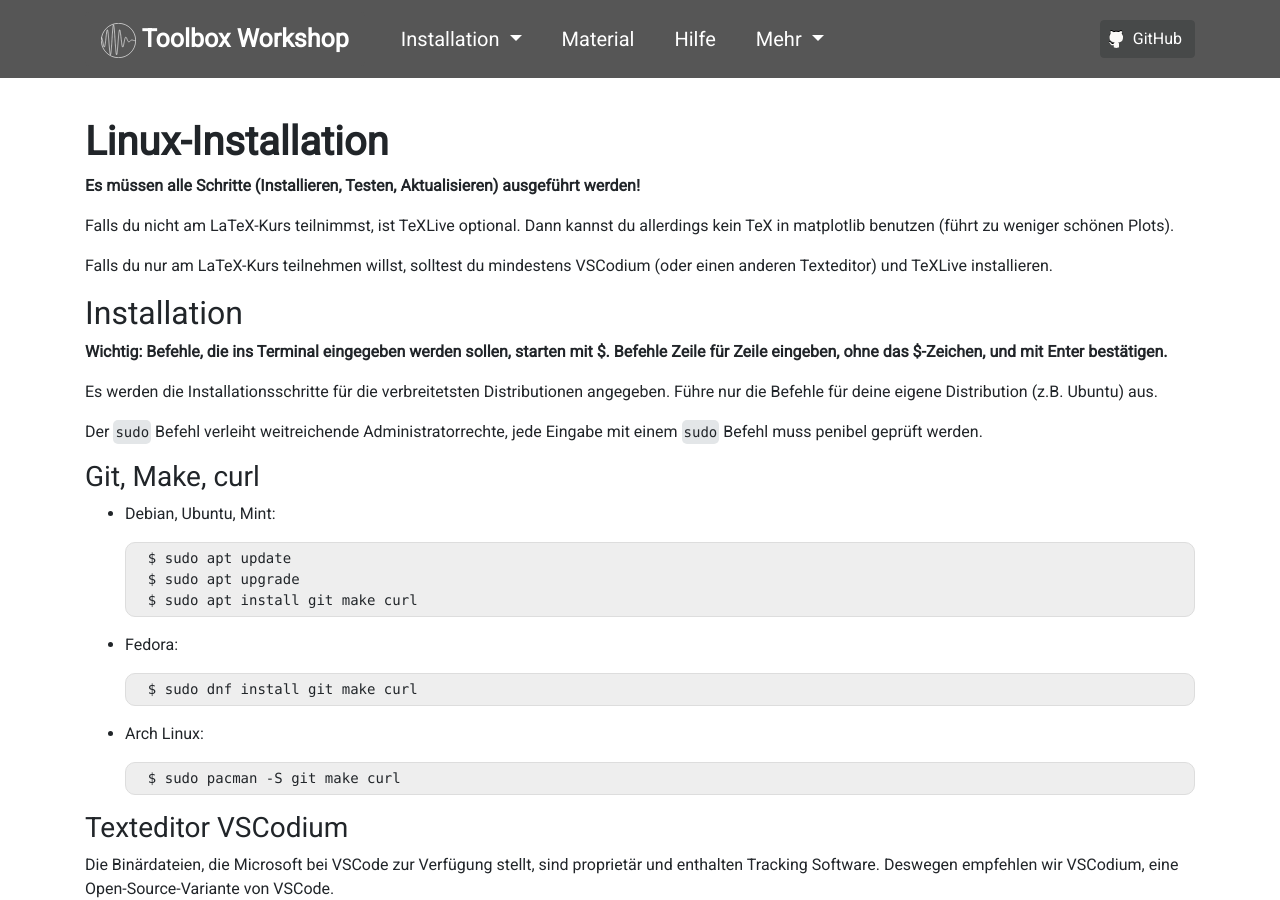
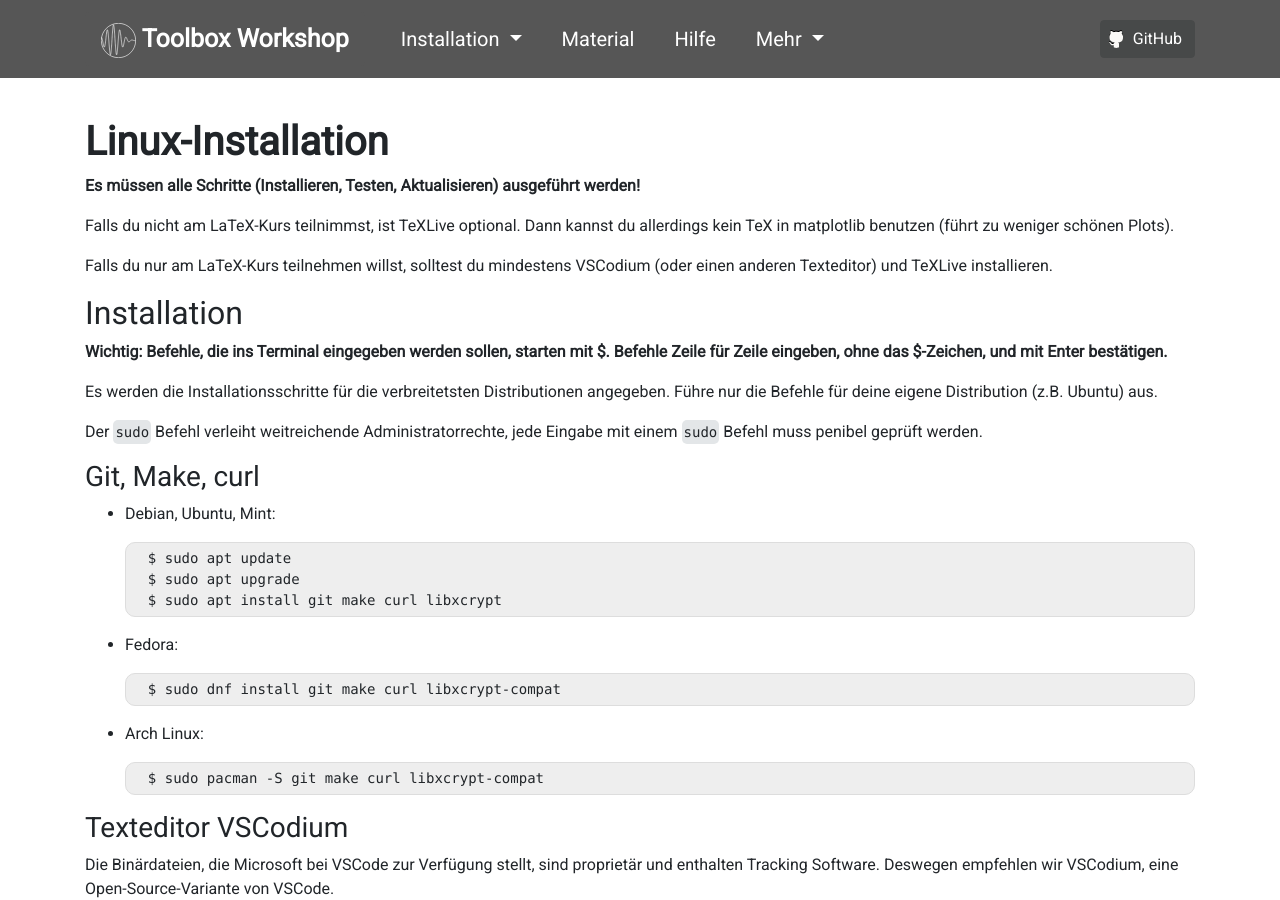
Before and after one commit to pep-dortmund/homepage-toolbox, a Jekyll site: the page built from install/linux.md, in a window 1280 px wide and 900 px high. Built offline with Jekyll 4.4.1, drawn with Linux system fonts in a browser that asks for light colours; nearby versions of some CDN libraries.

Commit message:
include libxcrypt in installation

```diff
--- a/install/linux.md
+++ b/install/linux.md
@@ -30,15 +30,15 @@ jede Eingabe mit einem `sudo` Befehl muss penibel geprüft werden.
 
         $ sudo apt update
         $ sudo apt upgrade
-        $ sudo apt install git make curl
+        $ sudo apt install git make curl libxcrypt
 
 - Fedora:
 
-        $ sudo dnf install git make curl
+        $ sudo dnf install git make curl libxcrypt-compat
 
 - Arch Linux:
 
-        $ sudo pacman -S git make curl
+        $ sudo pacman -S git make curl libxcrypt-compat
 
 ### Texteditor VSCodium
 
```
